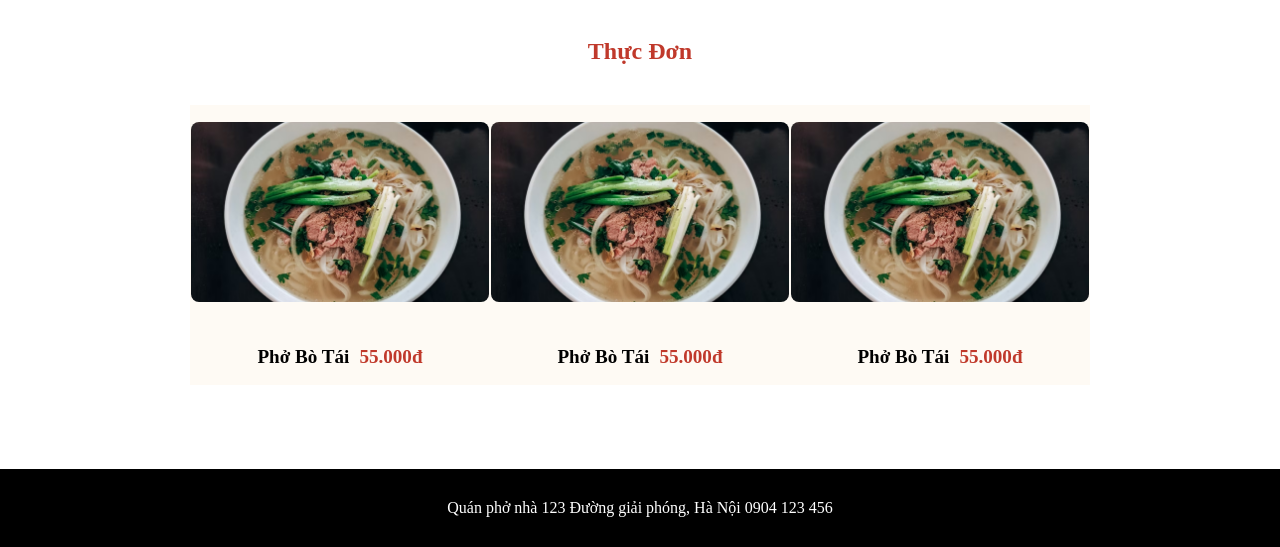
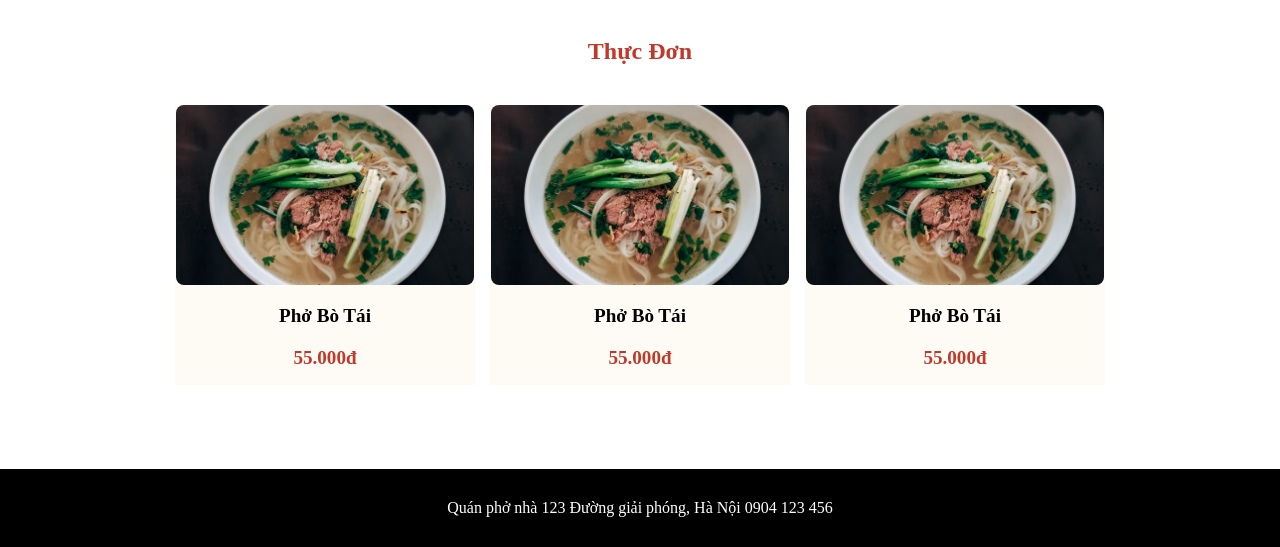
Before and after one commit to huydat-tran/TranHuyDat_B25DTCN228_IT103A_Session-11, a plain HTML site: page TranHuyDat_B25DTCN228_IT103A_Session 11/Bài kiểm tra/index.html in a window 1280 px wide. Shown: the part 489-1036 px from the top of the page. Drawn offline with Linux system fonts and the light colour scheme.

Commit message:
Update style.css
Updated styles for various elements, including layout adjustments and spacing improvements.

```diff
--- a/TranHuyDat_B25DTCN228_IT103A_Session 11/Bài kiểm tra/style.css
+++ b/TranHuyDat_B25DTCN228_IT103A_Session 11/Bài kiểm tra/style.css
@@ -82,12 +82,12 @@
   font-weight: 700;
   background-color: #fefaf4;
   display: flex;
-  gap: 10px;
+  gap: 20px;
   align-items: center;
-  flex-direction: row;
+  flex-direction: column;
   flex-wrap: wrap;
   font-size: 19.1px;
-  justify-content: center;
+  justify-content: start;
 }
 .content_box img {
   object-fit: cover;
@@ -106,6 +106,7 @@
   flex-direction: row;
   flex-wrap: wrap;
   justify-content: center;
+  gap: 15px;
 }
 footer {
   color: white;
```
